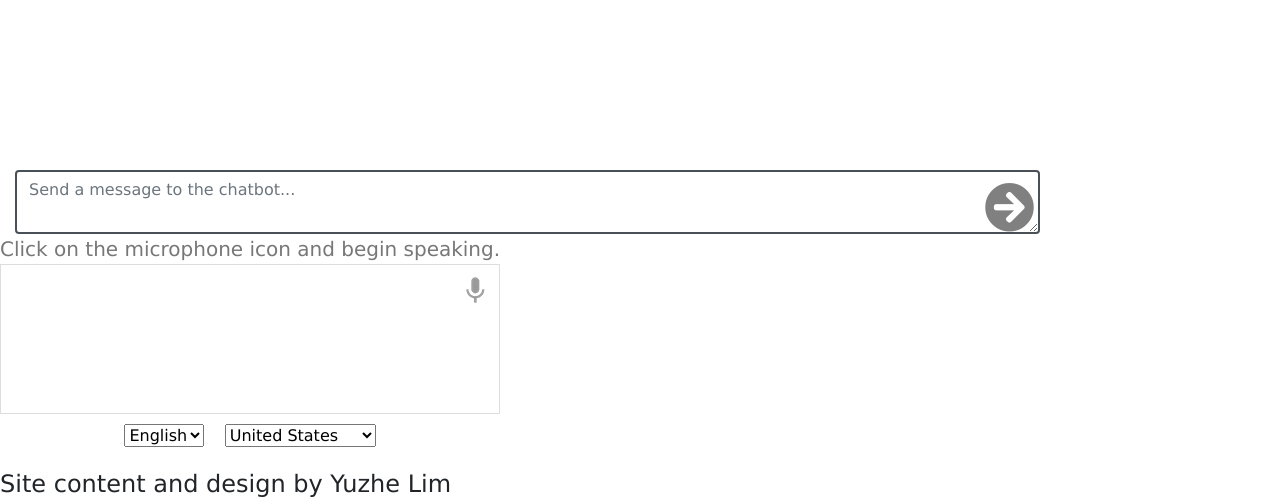
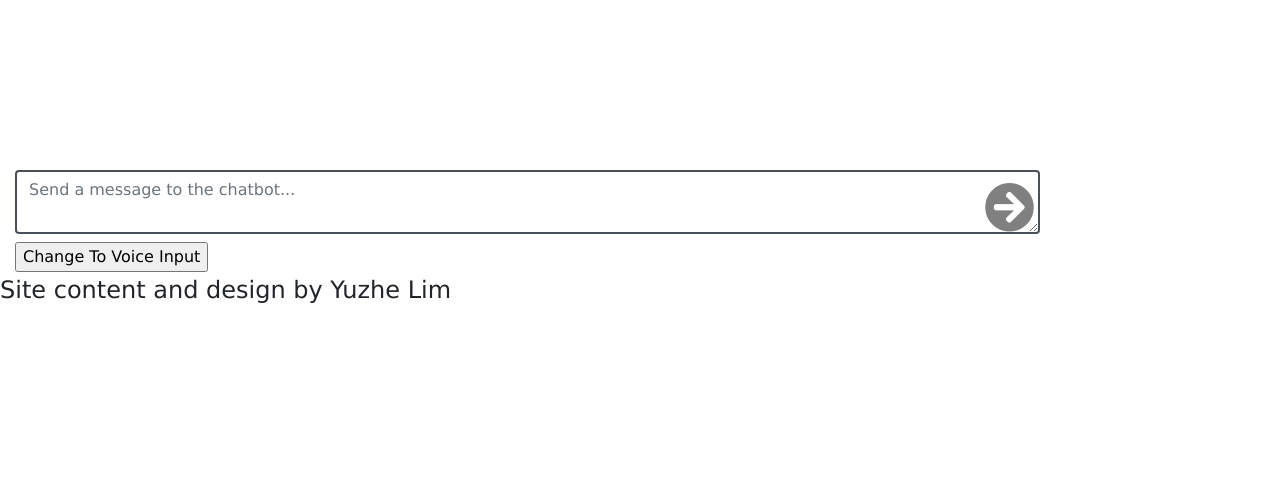
Before and after one commit to TigerEngine124/AI-Chatbot-Platform, a Django app: page /chatbot/ in a window 1280 px wide. Shown: the part 542-1044 px from the top of the page. After the commit the page ends 845 px from the top, so only its background shows below. Run offline with Django 3.2, Linux system fonts and the light colour scheme; parts of the project's set-up code (start-up, migrations or seed data) failed here and were passed over; some libraries are stand-ins or nearby versions.

Commit message:
Add changeInputMode function to switch between manual and voice input, only showing one input type a time

```diff
--- a/webpage/blog/templates/chatbot.html
+++ b/webpage/blog/templates/chatbot.html
@@ -129,7 +129,7 @@
       		</div>
       	</div>
       	<div id="text-box" class="row top-padding">
-      		<div class="col-md-12">
+      		<div id="manualInput-box" class="col-md-12">
       			<textarea class="form-control" v-bind:placeholder="placeholder" v-model="input" v-bind:class="{ 'border-danger': send_blank}" v-on:change="check_content"></textarea>
             <i class="fas fa-arrow-circle-right send-btn" v-on:click="add_message"></i>
       		</div>
@@ -175,6 +175,7 @@
             </div>
           </div>
         </div>
+        <input type="button" id="changeInputMode" value="Change To Voice Input"></input>
       </div>
     </main>
     <footer>
@@ -254,6 +255,8 @@
     updateCountry();
     select_dialect.selectedIndex = 6;
     showInfo('info_start');
+    document.getElementById("changeInputMode").onclick = function() {changeInputMode()};
+    document.getElementById("SpeechRecognition-box").style.display = "none";
   };
 
   /*
@@ -466,4 +469,18 @@
       app.placeholder = "Please put in some text";
     }
   }
+
+  function changeInputMode() {
+    var manual = document.getElementById("manualInput-box");
+    var voice = document.getElementById("SpeechRecognition-box");
+    if (manual.style.display === "none") {
+      document.getElementById("changeInputMode").value = "Change To Voice Input";
+      manual.style.display = "block";
+      voice.style.display = "none";
+    } else {
+      document.getElementById("changeInputMode").value = "Change To Text Input";
+      manual.style.display = "none";
+      voice.style.display = "block";
+    }
+  }
 </script>
```
